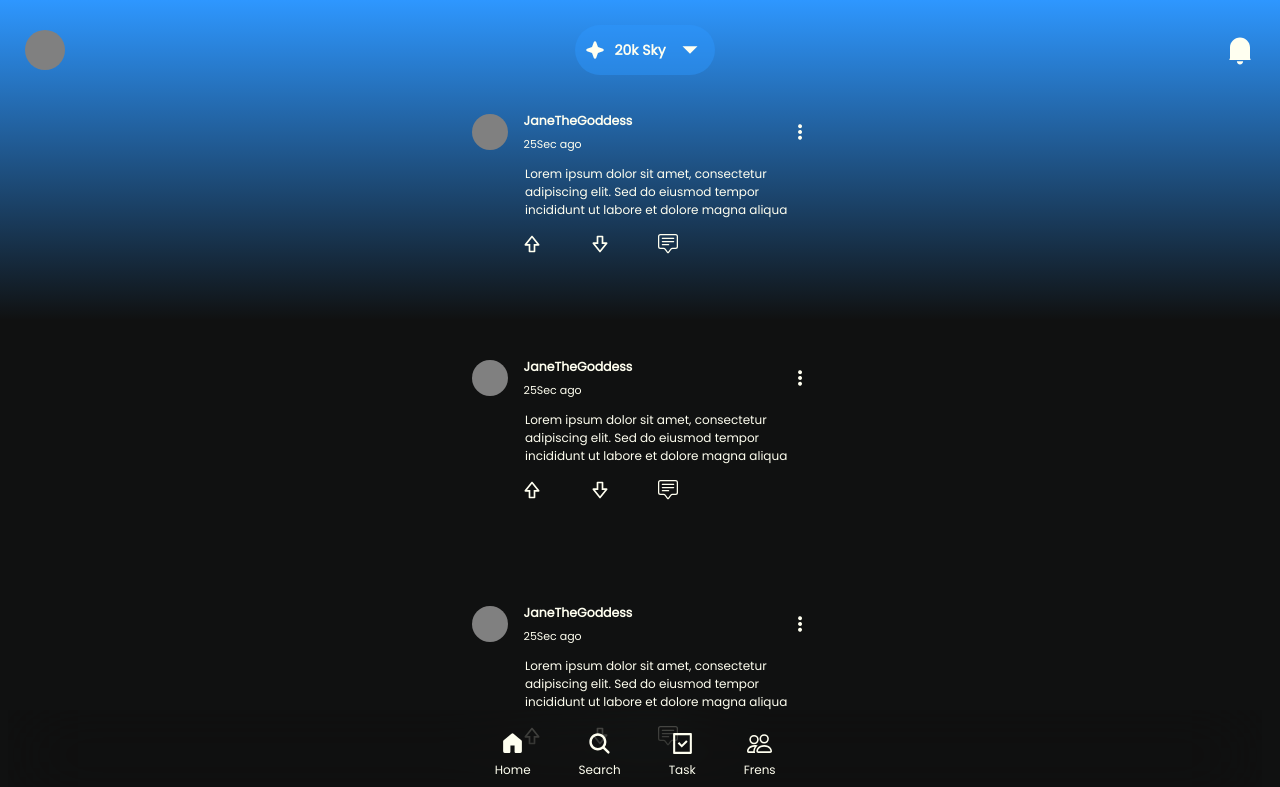
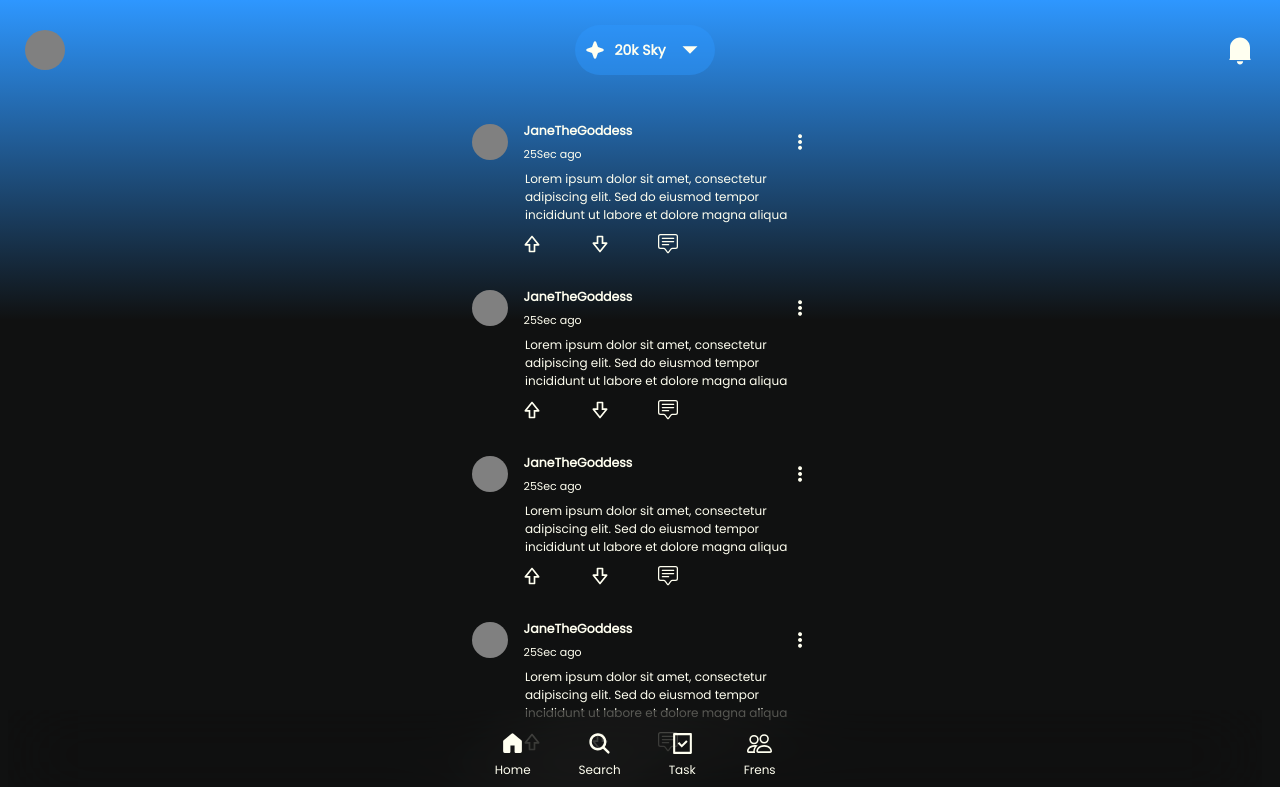
Before and after one commit to Chuks256/sky_web, a React (Vite) app: page / in a window 1280 px wide. Shown: the top 787 px of the page. Built offline with nearby package versions, Linux system fonts and the light colour scheme.

Commit message:
working on post

```diff
--- a/src/Components/Post.modal.jsx
+++ b/src/Components/Post.modal.jsx
@@ -12,11 +12,14 @@ import { SlOptionsVertical } from "react-icons/sl";
 const Container = styled.div`
 display:flex;
 z-index:1;
-padding-top:100px;
 flex-direction:column;
-gap:10px;
+gap:5px;
 align-items:center;
-
+`
+const ParentContainer=styled.div`
+display:flex;
+padding-top:30px;
+flex-direction:column;
 `
 
 const ProfileContainer = styled.div`
@@ -73,6 +76,7 @@ gap:1em;
 
 const PostModal=()=>{
     return(
+      <ParentContainer>
           <Container >
 
 <ProfileContainer>
@@ -103,6 +107,9 @@ const PostModal=()=>{
  </ReactionContainer>
 
 </Container>
+
+      </ParentContainer>
+
     )
 }
 
--- a/src/Pages/HomeScreen.jsx
+++ b/src/Pages/HomeScreen.jsx
@@ -12,6 +12,7 @@ import PostModal from "../Components/Post.modal";
 const Container = styled.div`
 display:flex;
 flex-direction:column;
+height:150vh;
 `;
 
 const AppBarHeader= styled.div`
@@ -22,6 +23,7 @@ top:0px;
 height:40%;
 left:0px;
 `;
+
 const AppBarItemsContainer=styled.div `
 display:flex;
 padding:25px;
@@ -45,6 +47,12 @@ font-size:14px;
 font-weight:bold;
 `;
 
+const PostParentContainer = styled.div`
+display:flex;
+flex-direction:column;
+padding-top:80px;
+`
+
 const HomeScreen=()=>{
 
     const [skyPoint,setSkyPointBalance]=useState("20k Sky")
@@ -53,6 +61,7 @@ const HomeScreen=()=>{
         <Container>
             {/* Header */}
             <AppBarHeader>
+
                 <AppBarItemsContainer>
                     <UserProfilePics></UserProfilePics>
                     <UserPointBalance>
@@ -65,14 +74,18 @@ const HomeScreen=()=>{
             </AppBarHeader>
 
             {/* Post section */}
+            <PostParentContainer>
             <PostModal />
             <PostModal />
             <PostModal />
+            <PostModal />
+            <PostModal />
+            </PostParentContainer>
+
 
 
             {/* Bottom Navigaion */}
             <BottomNavigation />
-
         </Container>
     )
 }
```
Lines whose indentation alone changed are shown as unchanged.
